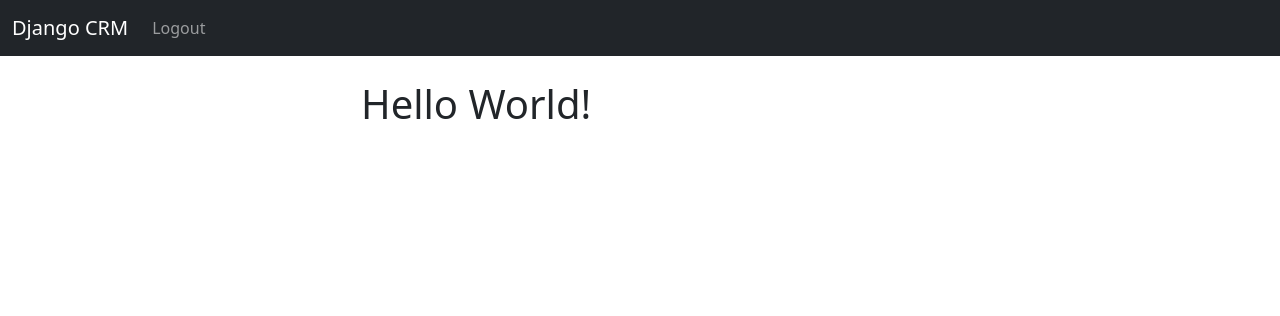
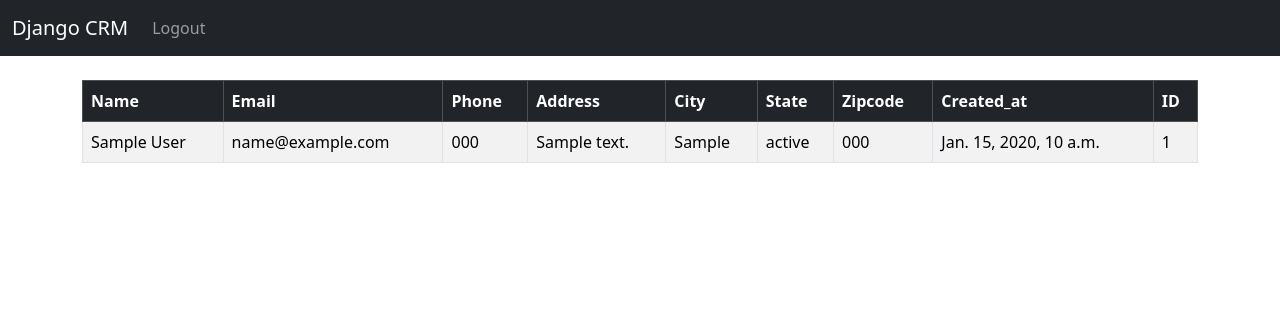
Before and after one commit to BeckhamDev/Django-CRM, a Django app: template website/templates/home.html in a window 1280 px wide. Shown: the top 316 px of the page. Run offline with Django 4.2, Linux system fonts and the light colour scheme; the template is opened without the code that fills it: values that come from a table or form of the project are taken from there, others are empty; a user stored in the database is signed in; tables that the repository leaves empty hold one stand-in row (values such as "Sample post"); parts of the project's set-up code (start-up, migrations or seed data) failed here and were passed over.

Commit message:
feat: :sparkles: Creating a records table in the homepage

```diff
--- a/website/templates/home.html
+++ b/website/templates/home.html
@@ -2,11 +2,44 @@
 
 {% block content %}
 
-<div class='col-md-6 offset-md-3'>
-
   {% if user.is_authenticated %}
 
-    <h1>Hello World!</h1>
+  {% comment %} <h1>Records...</h1> {% endcomment %}
+  <table class="table table-striped table-hover table-bordered ">
+    <thead class='table-dark'>
+      <tr>
+        <th scope="col">Name</th>
+        <th scope="col">Email</th>
+        <th scope="col">Phone</th>
+        <th scope="col">Address</th>
+        <th scope="col">City</th>
+        <th scope="col">State</th>
+        <th scope="col">Zipcode</th>
+        <th scope="col">Created_at</th>
+        <th scope="col">ID</th>
+      </tr>
+    </thead>
+    <tbody>
+      {% if records %}
+      {% for record in records %}
+      <tr>
+        <td>{{ record.first_name }} {{ record.last_name }}</td>
+        <td>{{ record.email }}</td>
+        <td>{{ record.phone }}</td>
+        <td>{{ record.address }}</td>
+        <td>{{ record.city }}</td>
+        <td>{{ record.state }}</td>
+        <td>{{ record.zipcode }}</td>
+        <td>{{ record.created_at }}</td>
+        <td>{{ record.id }}</td>
+      </tr>
+    {% endfor %}
+    {% endif %}
+    </tbody>
+  </table>
+
+
+
 
   {% else %}
 
@@ -25,7 +58,6 @@
       <button type="submit" class="btn btn-secondary">Login</button>
 
   </form>
-</div>
 
 {% endif %}
 
```
Lines whose indentation alone changed are shown as unchanged.
